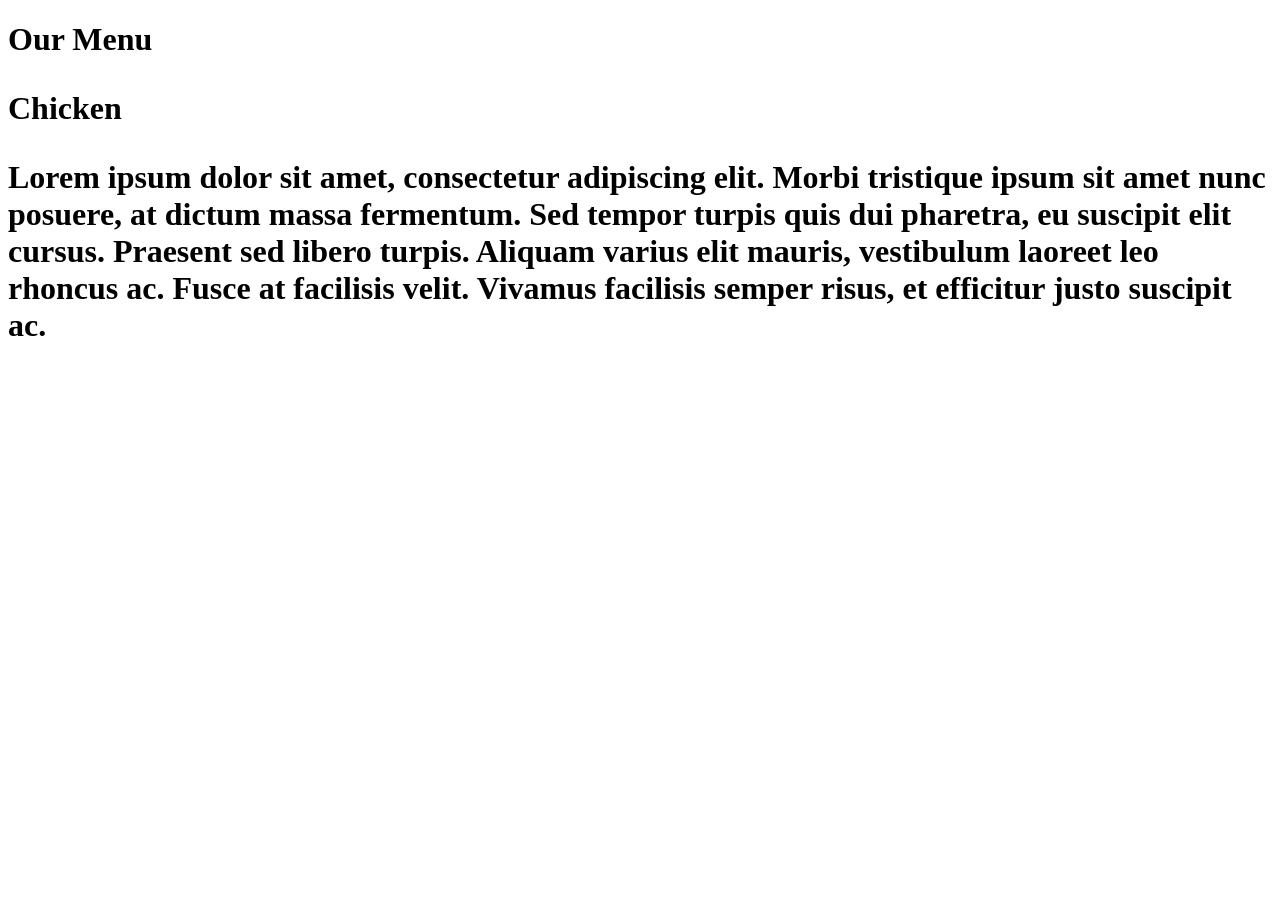
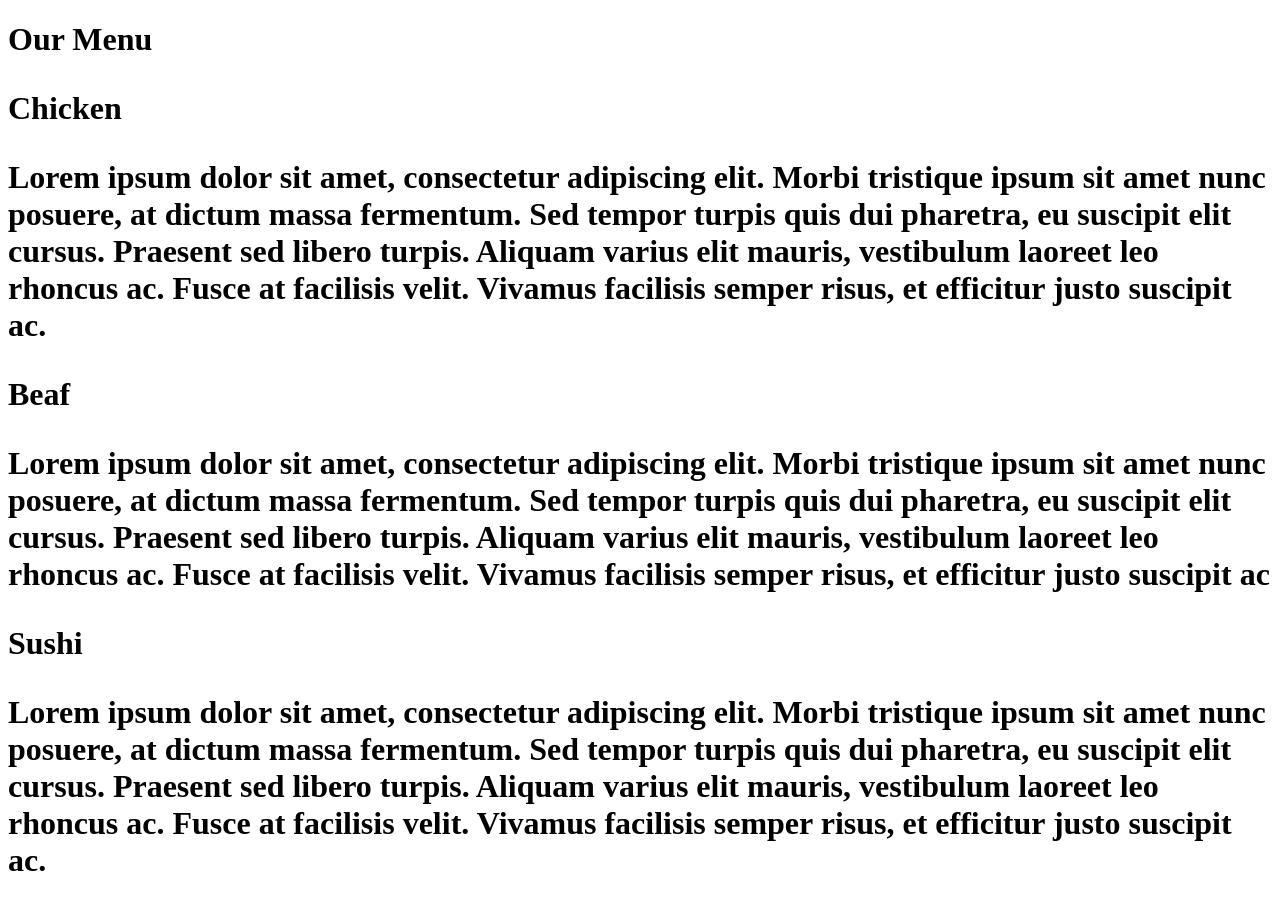
Before and after one commit to mahdi-mim/Coursera, a plain HTML site: page index.html in a window 1280 px wide. Before the commit the page ends 800 px from the top, so only its background shows below. Drawn offline with Linux system fonts and the light colour scheme.

Commit message:
Update index.html

```diff
--- a/index.html
+++ b/index.html
@@ -13,8 +13,18 @@
         </p>
       </div>
                     </section>
-    <section class=>
+    <section class=column-gl-4 column-md-6 column-sm-12">
+                                                        <div>
+                                                        <p class="s2">Beaf</p>
+                                                                       <p class="content">Lorem ipsum dolor sit amet, consectetur adipiscing elit. Morbi tristique ipsum sit amet nunc posuere, at dictum massa fermentum. Sed tempor turpis quis dui pharetra, eu suscipit elit cursus. Praesent sed libero turpis. Aliquam varius elit mauris, vestibulum laoreet leo rhoncus ac. Fusce at facilisis velit. Vivamus facilisis semper risus, et efficitur justo suscipit ac</p
+                                                        </div>
 
     </section>
+                                                                                         <section class="column-lg-4 column-md-6 column-sm-12">
+                                                                                                                                              <div>
+                                                                                                                                              <p class="s3">Sushi</p>
+                                                                                                                                              <p class="content">Lorem ipsum dolor sit amet, consectetur adipiscing elit. Morbi tristique ipsum sit amet nunc posuere, at dictum massa fermentum. Sed tempor turpis quis dui pharetra, eu suscipit elit cursus. Praesent sed libero turpis. Aliquam varius elit mauris, vestibulum laoreet leo rhoncus ac. Fusce at facilisis velit. Vivamus facilisis semper risus, et efficitur justo suscipit ac.</p>
+                                                                                                                                              </div>
+                                                                                                                                              </section>
   </body>
 </html>
```
